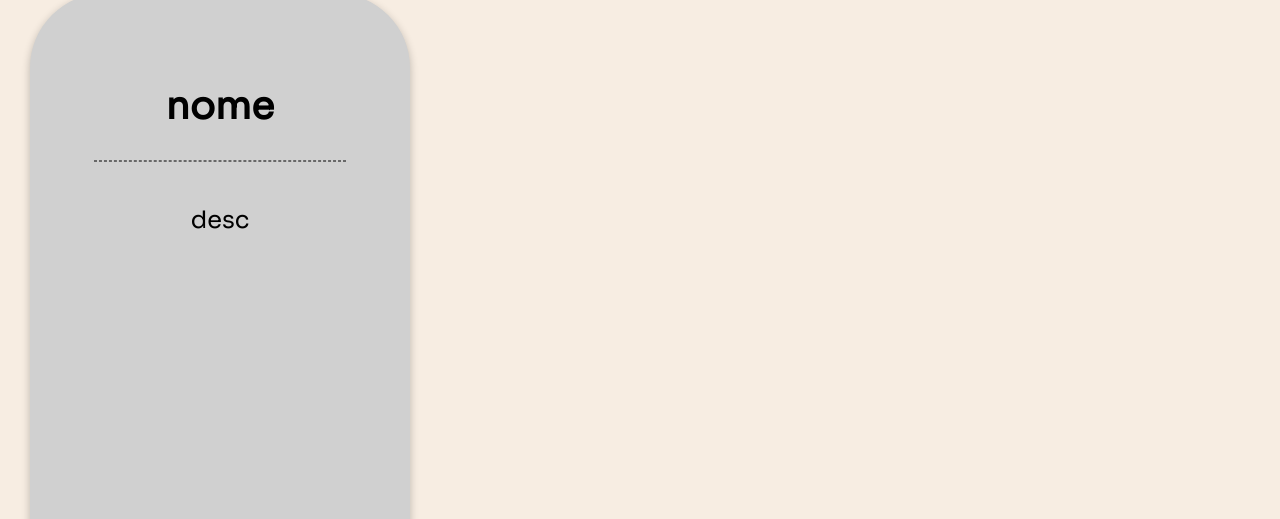
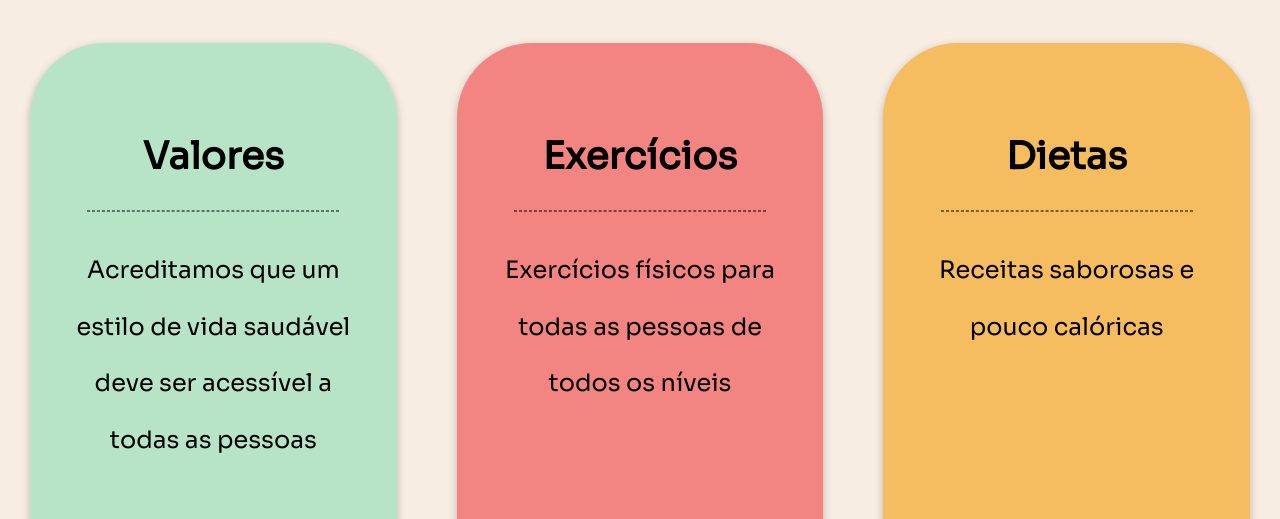
Before and after one commit to gustavo-tomas/BalancaSolucoes, a Vue app: page / in a window 1280 px wide. Shown: the part 837-1356 px from the top of the page. Built offline with nearby package versions, Linux system fonts and the light colour scheme; what vue-split-carousel would draw is missing.

Commit message:
edited contacts, home and plan pages

```diff
--- a/src/views/Contacts.vue
+++ b/src/views/Contacts.vue
@@ -4,14 +4,22 @@
     <Contact
       contactName="André Larrosa"
       contactUrl="https://github.com/andrelarrosacrypt"
+      contactPic="https://github.com/andrelarrosacrypt.png?size=100"
     />
     <Contact
       contactName="Gustavo Tomás"
       contactUrl="https://github.com/gustavo-tomas"
+      contactPic="https://github.com/gustavo-tomas.png?size=100"
     />
     <Contact
       contactName="Lucas Sena"
       contactUrl="https://github.com/phillbush"
+      contactPic="https://github.com/phillbush.png?size=100"
+    />
+    <Contact
+      contactName="Rafael Nogalha"
+      contactUrl="https://github.com/rafaelnogalha"
+      contactPic="https://github.com/rafaelnogalha.png?size=100"
     />
     <Contact contactName="Gabriel Farago" contactUrl="" />
   </div>
@@ -31,14 +39,14 @@ export default {
 <style scoped>
 .title {
   font-size: 64px;
-  padding: 80px;
+  padding-bottom: 40px;
 }
 
 .contacts {
   margin: auto;
-  background-image: url("../../public/assets/scale_1080.png");
+  background-image: url("../../public/assets/images/scale.png");
   background-repeat: no-repeat;
-  height: 1080px;
-  width: 1080px;
+  background-position: center;
+  height: 1000px;
 }
 </style>
--- a/src/views/Home.vue
+++ b/src/views/Home.vue
@@ -2,7 +2,23 @@
   <div class="home">
     <p class="subtitle">Soluções leves para Pessoas pesadas</p>
   </div>
-  <Value valueName="nome" valueDescription="desc" valueColor="#d0d0d0" />
+  <div class="values">
+    <Value
+      valueName="Valores"
+      valueDescription="Acreditamos que  um estilo de vida saudável deve ser acessível a todas as pessoas"
+      valueColor="#B7E4C7"
+    />
+    <Value
+      valueName="Exercícios"
+      valueDescription="Exercícios físicos para todas as pessoas de todos os níveis"
+      valueColor="#F28482"
+    />
+    <Value
+      valueName="Dietas"
+      valueDescription="Receitas saborosas e pouco calóricas"
+      valueColor="#F6BD60"
+    />
+  </div>
 </template>
 
 <script>
@@ -19,7 +35,7 @@ export default {
 <style scoped>
 .home {
   height: 710px;
-  background-image: url("../../public/assets/banner.png");
+  background-image: url("../../public/assets/images/banner.png");
   background-repeat: no-repeat;
   background-position: center;
 }
@@ -31,4 +47,11 @@ export default {
   padding-top: 150px;
   height: 100%;
 }
+
+.values {
+  display: flex;
+  justify-content: center;
+  margin: 50px auto;
+  width: auto;
+}
 </style>
--- a/src/views/Plans.vue
+++ b/src/views/Plans.vue
@@ -10,11 +10,15 @@
 <script>
 import Plan from "../components/Plan.vue";
 import Carousel from "../components/Carousel.vue";
-import img1 from "../../public/assets/abacaxi.png";
-import img2 from "../../public/assets/pizza 1.png";
-import img3 from "../../public/assets/vegana 3.png";
-import img4 from "../../public/assets/suco.png";
-import img5 from "../../public/assets/abacaxi.png";
+
+import img1 from "../../public/assets/images/abacaxi.png";
+import img2 from "../../public/assets/images/pizza 1.png";
+import img3 from "../../public/assets/images/vegana 3.png";
+import img4 from "../../public/assets/images/suco.png";
+import img5 from "../../public/assets/images/abacaxi.png";
+
+import diets from "../../public/assets/json/diets.json";
+import exercises from "../../public/assets/json/exercises.json";
 
 const images = [
   { img: img1 },
@@ -40,72 +44,10 @@ export default {
 };
 
 // https://www.tuasaude.com/dieta-para-aumentar-a-massa-muscular/
-const muscle_exercise = `
-Os exercícios desse plano devem ser feitos pelo menos duas vezes por semana.
-Além disso, cada exercício deve ser realizado 2 vezes por cerca de 30 segundos
-e o descanso deve ser de 15 segundos. Entre cada grupo de exercícios, o tempo de descanso
-também deve ser de 15 segundos, com exceção dos exercícios para tríceps, em que o intervalo
-de descanso deve ser de 30 segundos.
-
-Aquecimento (30s - 60s): pular corda, polichinelo
-
-Peitoral e braços
-1. Flexão tradicional (30s)
-2. Flexão estática (30s)
-Repetir a série e passar pro próximo grupo
-
-Glúteos
-1. Agachamento tradicional (30s)
-2. Agachamento estático (30s)
-Repetir a série e passar pro próximo grupo
-
-Perna
-1. Lunges alternados (30s)
-2. Lunges estáticos (30s)
-Repetir a série e alternar a perna para o lunge estático
-
-Tríceps
-1. Tríceps com cadeira (30s)
-2. Tríceps estático (30s)
-Repetir a série e dar uma pausa de 30s antes de passar para o próximo
-
-Panturrilha
-1. Elevação da panturrilha (30s)
-2. Panturrilha estática (30s)
-Repetir a série e passar para o próximo grupo
-
-Abdominal
-1. Abdominal tocando o pé (30s)
-2. Abdominal estático (30s)
-Repetir a série e passar para o próximo grupo
-
-Abdominal lateral
-1. Prancha lateral (30s)
-2. Prancha lateral estática (30s)
-Repetir a série e alternar o lado para a prancha
-
-Costas
-1. Posição super homem (30s)
-2. Posição super homem estático (30s)
-Repetir a série e passar pro alongamento
-
-Alongamento (30s)`;
+const muscle_exercise = exercises.muscle;
 
 // https://www.tuasaude.com/treino-de-hipertrofia-para-ganhar-massa-muscular/
-
-// async function getJSON(path) {
-//   const response = await fetch(path);
-//   const json = await response.json();
-//   return json;
-// }
-
-const muscle_diet = fetch("../../public/assets/json/diets.json").then(
-  (response) => {
-    return response.json();
-  }
-);
-
-console.log(muscle_diet);
+const muscle_diet = diets.muscle;
 </script>
 
 <style>
```
